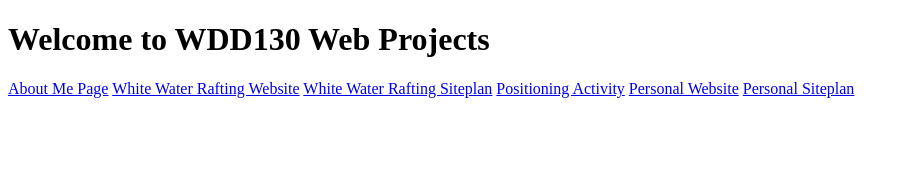
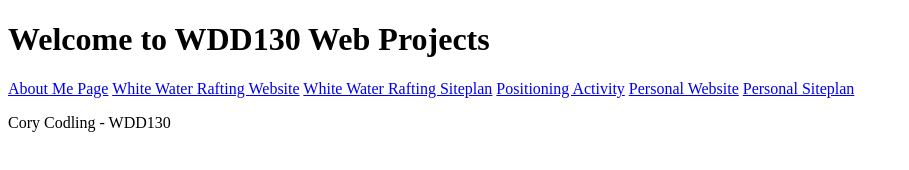
Before and after one commit to chcodling/wdd130, a plain HTML site: page index.html in a window 1280 px wide. Shown: the whole page, without its empty margins (0-909 px from the left). Drawn offline with Linux system fonts and the light colour scheme.

Commit message:
added paragraph to homepage

```diff
--- a/index.html
+++ b/index.html
@@ -17,6 +17,7 @@
         <a href="#">Personal Website</a>
         <a href="#">Personal Siteplan</a>
     </nav>
+    <p>Cory Codling - WDD130</p>
 </body>
 
 </html>
```
